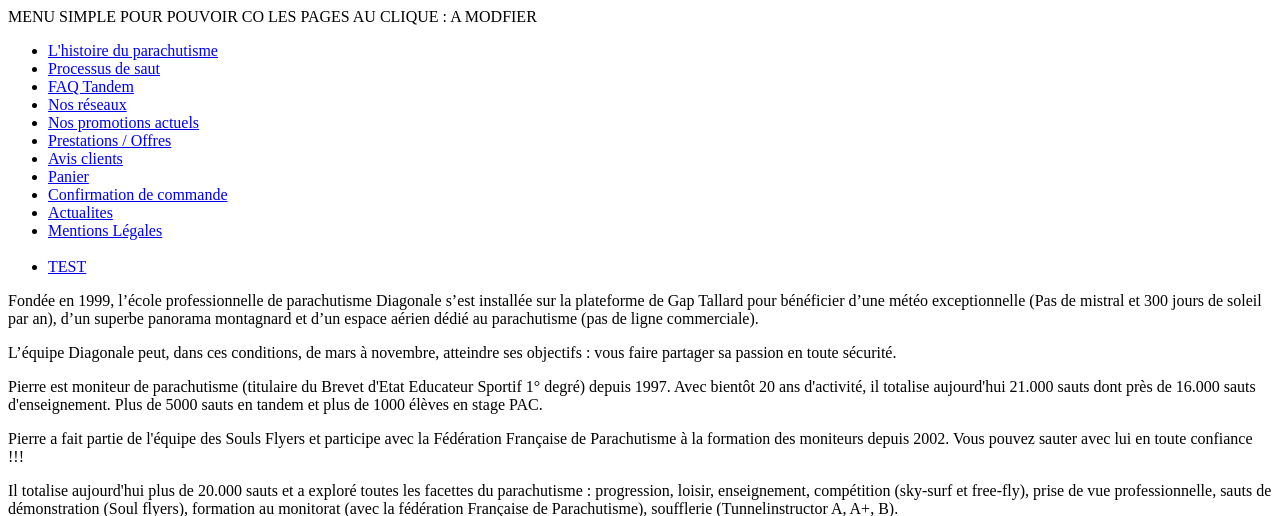
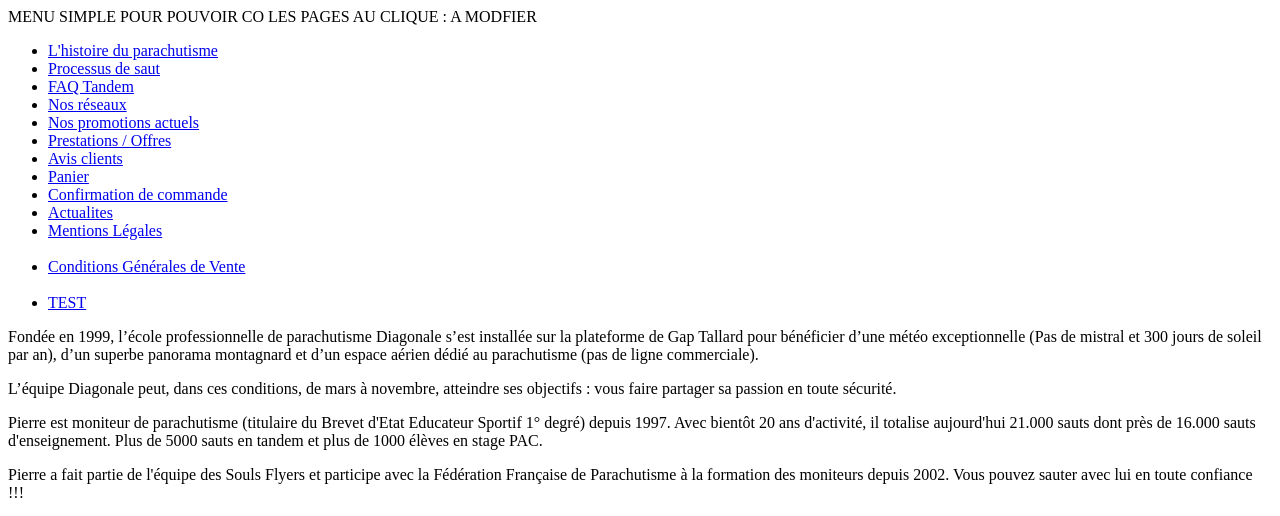
Before and after one commit to Ameliorer/XAMMM, a PHP site: page / in a window 1280 px wide. Shown: the top 516 px of the page. Run offline with PHP 8.4, Linux system fonts and the light colour scheme.

Commit message:
ajout de la page des CGV dans l'index

```diff
--- a/index.php
+++ b/index.php
@@ -32,6 +32,7 @@ $html_header .= "<li><a href='pages/panier.php'>Panier</a></li>\n";
 $html_header .= "<li><a href='pages/confirmation_commande.php'>Confirmation de commande</a></li>\n";
 $html_header .= "<li><a href='pages/actualites.php'>Actualites</a></li>\n";
 $html_header .= "<li><a href='pages/%20legal_notice.php'>Mentions Légales</a></li>\n<br>";
+$html_header .= "<li><a href='pages/CGV.php'>Conditions Générales de Vente</a></li>\n<br>";
 
 $html_header .= "<li><a href='pages/test_crud.php'>TEST</a></li>\n";
 
```
